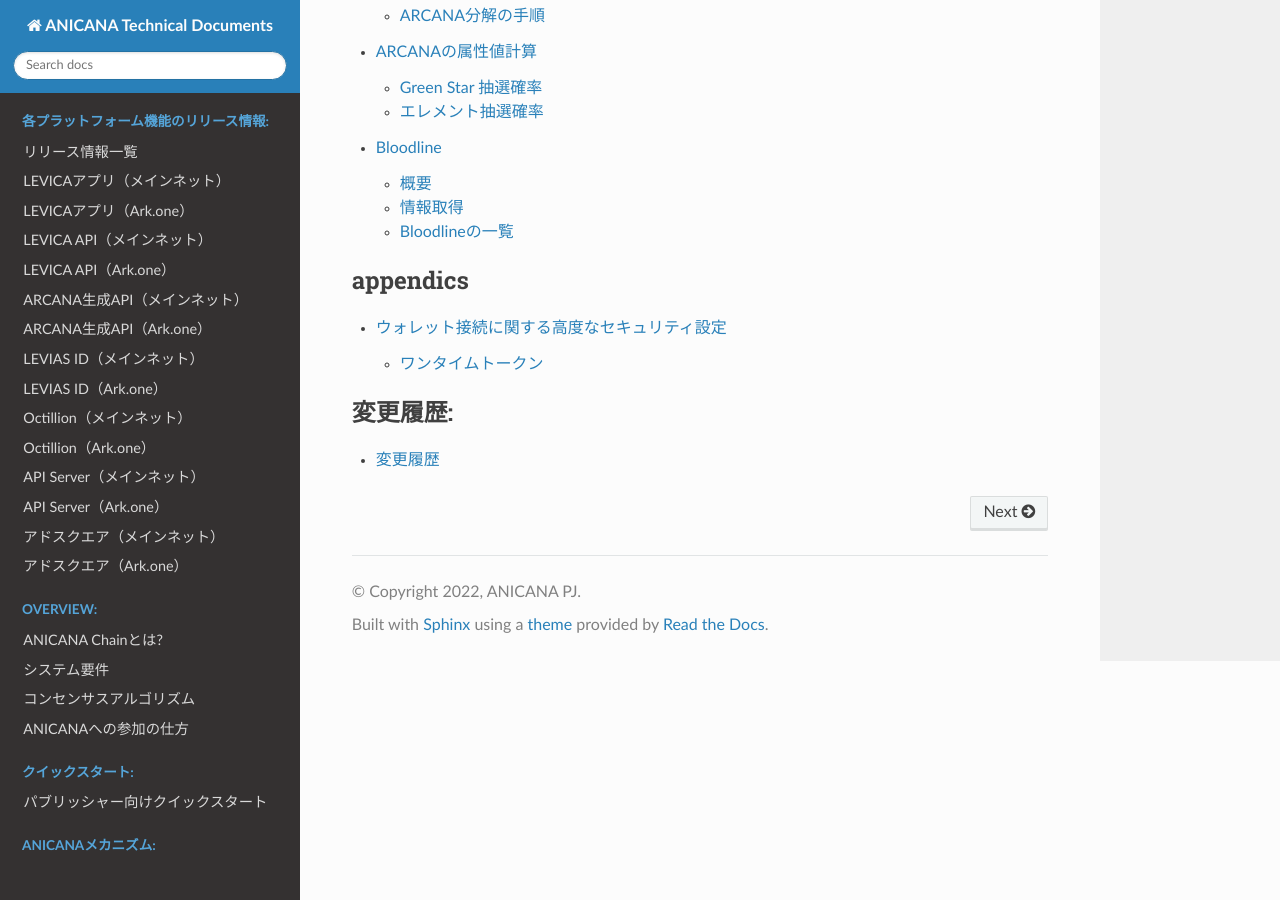
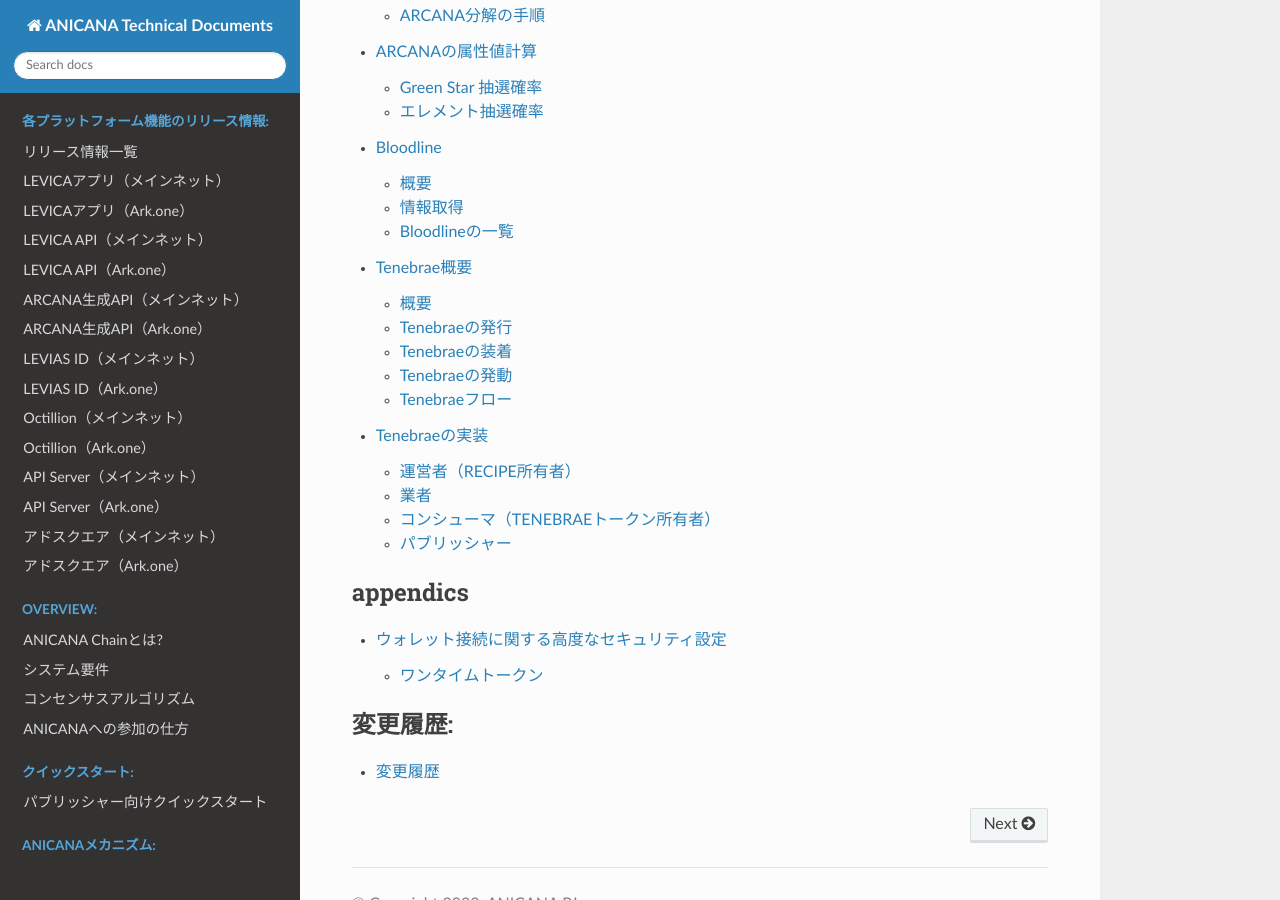
Before and after one commit to Orange-Code-Project/anicana-docs, a Sphinx documentation site: the page built from source/index.rst, in a window 1280 px wide and 900 px high, scrolled down 6156 px. Built offline with Sphinx 7.4.7 and the Read the Docs theme 2.0.0, drawn with Linux system fonts in a browser that asks for light colours; some of the changed lines change nothing that is shown.

Commit message:
update
tenebraeページ作成

```diff
--- a/source/change-history/change-history.rst
+++ b/source/change-history/change-history.rst
@@ -7,6 +7,10 @@
     :align: center
 
     "No", "更新日", "バージョン", "変更内容"
+    "25.", "2024/04/26", "1.5.0", "| tenebrae概要
+    | tenebrae実装
+    | 　⇒ページを作成
+    | 　"
     "24.", "2024/04/21", "1.4.8", "| Bloodline
     | 　⇒Bloodlineの一覧を更新
     | 　"
--- /dev/null
+++ b/source/contract-info/tenebraeImplementation.rst
@@ -0,0 +1,348 @@
+###########################
+Tenebraeの実装
+###########################
+
+概要図
+
+   .. figure:: ../img/tenebrae/tenebrae.png
+
+運営者（RECIPE所有者）
+====================================================
+
+スキルコントラクト
+^^^^^^^^^^^^^^^^^^^^^^^^^^^^^^^^^^^^^^^^^^^^^^^^^^^^^^^^^^
+
+ITenebraeSkillインターフェースを実装したコントラクトを作成(ITenebraeSkill.sol)::
+
+        @notice skillを発動する
+        @param tenebraeInfo 対象tenebrae
+        @return 発動効果
+        function activate (TenebraeTokenInfo calldata tenebraeInfo) external returns (ActivationEffect memory);
+
+TenebraeTokenInfo[]::
+
+        struct TenebraeTokenInfo {
+                uint256 id;                 // Tenebrae ID
+                uint256 attachedTo;         // 装着先 ID
+                uint16  activationCount;    // SKILL発動回数
+                uint8   attachedTokenType;  // 装着先種別（TenebraeConst.TOKEN_TYPE_XXXX）
+                uint8   attachedSlot;       // 装着スロット番号
+                address skill;              // スキル
+                uint256        skillSet;    // スキルセット（スキル内の分類）
+        }
+
+ActivationEffect[]::
+
+        struct ActivationEffect {
+                int16[6] abilityValues; // 装着先の能力値の増減値
+                int16[6] abilityRatios; // 装着先の能力地のの増減率
+                bool[6]  resetAbility;  // true: 能力増減値をリセット
+                bool     dismissal;     // true: 実行後にTenebraeは装着スロットから外す。false: スロットから外さない
+                string   skillMetadata; // 発動結果として設定するメタデータ
+        }
+
+TenebraeConst::
+
+        contract TenebraeConst {
+            uint8 public constant TOKEN_TYPE_NONE = 0;
+            uint8 public constant TOKEN_TYPE_SHARD = 1;
+            uint8 public constant TOKEN_TYPE_ARCANA = 2;
+            uint8 public constant TOKEN_TYPE_PERSONA = 3;
+            uint8 public constant TOKEN_TYPE_EGG = 4;
+
+            uint8 public constant EVENT_MINT = 0;
+            uint8 public constant EVENT_ATTACH = 1;
+            uint8 public constant EVENT_ACTIVATE = 2;
+            uint8 public constant EVENT_VANISH = 3;
+        }
+
+スキルコントラクトの登録
+^^^^^^^^^^^^^^^^^^^^^^^^^^^^^^^^^^^^^^^^^^^^^^^^^^^^^^^^^^
+
+ITenebraeSkillインターフェースを実装したコントラクトを登録(RecipeController.sol)::
+
+     @notice TenebraeSkillを登録する
+     @param assesor //実装したコントラクトアドレス
+     @param description //説明
+     @return skillId
+     function registerSkill(address skill,string calldata description) public override onlyRegisterer returns (uint256)
+
+スキルコントラクトの参照
+^^^^^^^^^^^^^^^^^^^^^^^^^^^^^^^^^^^^^^^^^^^^^^^^^^^^^^^^^^
+
+ITenebraeSkillインターフェースを実装したコントラクトを参照(RecipeController.sol)::
+
+     @param skillId
+     @return RegisteredInfo
+     function getSkill(uint256 skillId) public override view returns (RegisteredInfo memory)
+
+複数用::
+
+     @param offset
+     @param limit
+     @return RegisteredInfo
+     function getSkills(uint256 offset,uint256 limit) public override view returns (RegisteredInfo[] memory)
+
+登録されているskillの個数を取得::
+
+     function getLastSkillId() public override view returns (uint256)
+
+TenebraeConst::
+
+     struct RegisteredInfo {
+             uint256 id;
+             address contractAddr;
+             string  description;
+     }
+
+生成条件コントラクト
+^^^^^^^^^^^^^^^^^^^^^^^^^^^^^^^^^^^^^^^^^^^^^^^^^^^^^^^^^^
+
+ITenebraeMintAssesorインターフェースを実装したコントラクトを作成(ITenebraeMintAssesor.sol)::
+
+        @notice Tenebraeの生成条件が合致するか否かを判定する。
+        @param tokenType トークンのタイプ TenebraeConst.TOKEN_TYPE_XXXX
+        @param ids 消費するトークンIDの配列
+        @param amounts 消費するトークンの数量
+        @return true: 指定条件でmint可能、false: 指定条件ではmintできない
+        function asses(uint8 tokenType,uint256[] calldata ids,uint256[] calldata amounts) external view returns (bool);
+
+生成条件コントラクトの登録
+^^^^^^^^^^^^^^^^^^^^^^^^^^^^^^^^^^^^^^^^^^^^^^^^^^^^^^^^^^
+
+ITenebraeMintAssesorインターフェースを実装したコントラクトを登録(RecipeController.sol)::
+
+        @notice TenebraeMintAssesorを登録する
+        @param assesor //実装したコントラクトアドレス
+        @param description //説明
+        @return assesorId
+        function registerAssesor(address assesor,string calldata description) public override onlyRegisterer returns (uint256)
+
+生成条件コントラクトの参照
+^^^^^^^^^^^^^^^^^^^^^^^^^^^^^^^^^^^^^^^^^^^^^^^^^^^^^^^^^^
+
+ITenebraeMintAssesorインターフェースを実装したコントラクトを参照(RecipeController.sol)::
+
+     @param assesorId
+     @return RegisteredInfo
+     function getAssesor(uint256 assesorId) public override view returns (RegisteredInfo memory)
+
+複数用::
+
+     @param offset
+     @param limit
+     @return RegisteredInfo
+     function getAssesors(uint256 offset,uint256 limit) public override view returns (RegisteredInfo[] memory)
+
+登録されているskillの個数を取得::
+
+     function getLastAssesorId() public override view returns (uint256)
+
+RECIPE生成
+^^^^^^^^^^^^^^^^^^^^^^^^^^^^^^^^^^^^^^^^^^^^^^^^^^^^^^^^^^
+
+Recipeをmint(Recipe.sol)::
+
+        @notice mint
+        @param to 発行先のaddress
+        @param skillId 付与するskillId
+        @param assesorId 生成条件のId
+        @return 生成したTenebrae token のID
+        function mint(address to,uint256 skillId,uint256 skillSet,uint256 assesorId) public onlyMinter returns (uint256)
+
+TokenInfo::
+
+        struct TokenInfo {
+                uint256 id;        // RECIPE ID
+                address assesor;   // TenebraeのMINT条件確認コントラクト
+                address skill;     // スキル
+                uint256 skillSet;  // スキル内の分類
+        }
+
+ARCANAトークン/PERSONAトークンの能力値の取得
+^^^^^^^^^^^^^^^^^^^^^^^^^^^^^^^^^^^^^^^^^^^^^^^^^^^^^^^^^^
+
+能力値の増減の取得(TenebraeHost.sol)::
+
+        @param hostType TenebraeConst.TOKEN_TYPE_XXXX
+        @param hostId
+        @return HostInfo
+        function hostInformation(uint8 hostType,uint256 hostId) public view returns (HostInfo memory)
+
+HostInfo::
+
+        /// @notice 能力の増減の保持
+        struct HostInfo {
+                /// @notice ARCANA/PERSONA
+                uint8 hostType;
+                /// @notice tokenId of ARCANA/PERSONA
+                uint256 hostId;
+                /// @notice slot for attach TENEBRAE
+                uint256[] slot;
+                /// @notice metadata of the result of activation of TENEBRAE
+                string[] activatedMetadata;
+                /// @notice increments of attribute values
+                int32[6] incrementValues;
+                /// @notice multiplier of attribute values (1/100000)
+                int32[6] incrementRatios;
+        }
+
+
+Arcanaの能力値（原始値＋補正値）を取得(TenebraeHost.sol)::
+
+        @notice Arcanaの能力値（原始値＋補正値）を取得する。
+        @param tokenId ArcanaのtokenId
+        @return original Arcanaの原始能力値
+        @return currentAbilities 補正済みの能力値
+        function getArcanaParameters(uint256 tokenId) external view returns (IArcana.Parameters memory original,uint16[] memory currentAbilities)
+
+Personaの能力値（原始値＋補正値）を取得(TenebraeHost.sol)::
+
+        @notice Personaの能力値（原始値＋補正値）を取得する。
+        @param tokenId PersonaのtokenId
+        @return original Personaの原始能力値
+        @return currentAbilities 補正済みの能力値
+        function getPersonaParameters(uint256 tokenId) external view returns (uint16[] memory original,uint16[] memory currentAbilities)
+
+装着済みTENEBRAEの一覧取得
+^^^^^^^^^^^^^^^^^^^^^^^^^^^^^^^^^^^^^^^^^^^^^^^^^^^^^^^^^^
+
+装着済みのTENEBRAEのリストを取得(TenebraeHost.sol)::
+
+        @notice ARCANA/PERSONAに装着済みのTENEBRAEのリストを取得する
+        @param hostType 対象ARCANA/PERSONA別 TenebraeConst.TOKEN_TYPE_XXXX
+        @param hostId 対象ARCANA/PERSONAのID
+        @return 装着スロットの装着状態（0は未装着を表す)
+        function getAttached(uint8 hostType,uint256 hostId) public view validType(hostType) returns (uint256[] memory)
+
+履歴の取得
+^^^^^^^^^^^^^^^^^^^^^^^^^^^^^^^^^^^^^^^^^^^^^^^^^^^^^^^^^^
+履歴を取得(TenebraeHost.sol)::
+
+        @param tenebraeId テネブラエID
+        @return history
+        @dev 履歴の取得
+        function getHistory(uint256 tenebraeId) public override view returns(History[] memory)
+
+TokenInfo::
+
+        struct History {
+                uint8   eventType;      // TenebraeConst.EVENT_XXX
+                uint64  timestamp;
+                address triggeredBy;    // 実行者アドレス msg.sender
+        }
+
+能力値変更functionへのアクセス権の付与・剥奪
+^^^^^^^^^^^^^^^^^^^^^^^^^^^^^^^^^^^^^^^^^^^^^^^^^^^^^^^^^^
+
+アクセス権の付与(TenebraeGameIF .sol)::
+
+        function grantAccess(address _addr) public onlyAuthority
+
+アクセス権の剥奪(TenebraeGameIF .sol)::
+
+        function revokeAccess(address _addr) public onlyAuthority
+
+業者
+============================================
+
+TENEBRAEトークン生成
+^^^^^^^^^^^^^^^^^^^^^^^^^^^^^^^^^^^^^^^^^^^^^^^^^^^^^^^^^^
+
+TENEBRAEのmint(Recipe.sol)::
+
+        @param recipeId
+        @param mintTo
+        @param shardIds // 消費するshardのid
+        @param amounts  // 消費するshardの量
+        function produceByShard(uint256 recipeId,address mintTo,uint256[] calldata shardIds,uint256[] calldata amounts) public onlyOwner validToken(recipeId) returns (uint256)
+
+コンシューマ（TENEBRAEトークン所有者）
+============================================
+
+TENEBRAEトークンの装着
+^^^^^^^^^^^^^^^^^^^^^^^^^^^^^^^^^^^^^^^^^^^^^^^^^^^^^^^^^^
+
+ARCANA/PERSONAに装着(TenebraeHost.sol)::
+
+        @notice TENEBRAEをARCANA/PERSONAに装着する
+        @param hostType 装着先ARCANA/PERSONA別 TenebraeConst.TOKEN_TYPE_XXXX
+        @param hostId 装着先ARCANA/PERSONAのID
+        @param tenebraeId 装着先
+        @return 装着したスロットインデックス（0オリジン)
+        @dev 空きスロットがない場合はリバートメッセージ E10 でリバーとする
+        function attach(uint8 hostType,uint256 hostId,uint256 tenebraeId) public override returns (uint256)
+
+スキルの発動
+^^^^^^^^^^^^^^^^^^^^^^^^^^^^^^^^^^^^^^^^^^^^^^^^^^^^^^^^^^
+
+スキルの発動(TenebraeToken.sol)::
+
+        @notice active
+        @param tenebraeId 対象TENEBRAE
+        function activate(uint256 tenebraeId)
+
+パブリッシャー
+=====================================
+
+TENEBRAEの発動により設定されたメタデータ一覧の取得
+^^^^^^^^^^^^^^^^^^^^^^^^^^^^^^^^^^^^^^^^^^^^^^^^^^^^^^^^^^
+
+SKILLの発動データのリストを取得(TenebraeHost.sol)::
+
+        @notice SKILLの発動データのリストを取得する。
+        @param hostType 対象ARCANA/PERSONA別 TenebraeConst.TOKEN_TYPE_XXXX
+        @param hostId 対象ARCANA/PERSONAのID
+        @return スキル発動データのリスト
+        function getActivatedSkills(uint8 hostType,uint256 hostId) external view validType(hostType) returns (ActivatedSkillInfo[] memory)
+
+スロット指定(TenebraeHost.sol)::
+
+        @notice SKILLの発動データを取得する
+        @param hostType 対象ARCANA/PERSONA別 TenebraeConst.TOKEN_TYPE_XXXX
+        @param hostId 対象ARCANA/PERSONAのID
+        @param slotIdx 対象装着スロットのインデックス
+        @return スキル発動データ
+        function getActivatedSkill(uint8 hostType,uint256 hostId,uint8 slotIdx) external view validType(hostType) returns (ActivatedSkillInfo memory)
+
+ActivatedSkillInfo::
+
+        /// @notice 発動したスキルのメタデータ情報
+        struct ActivatedSkillInfo {
+                /// @notice 装着スロットインデックス
+                uint8 slotIdx;
+                /// @notice 発動したSKILLのメタデータ
+                string metadata;
+        }
+
+TENEBRAEの発動により設定されたメタデータの消費
+^^^^^^^^^^^^^^^^^^^^^^^^^^^^^^^^^^^^^^^^^^^^^^^^^^^^^^^^^^
+
+SKILLの発動データを消費(TenebraeHost.sol)::
+
+        @notice SKILLの発動データを消費（削除-クリア）する。
+        @param hostType 対象ARCANA/PERSONA別
+        @param hostId 対象ARCANA/PERSONAのID
+        @param slotIdx 対象装着スロットのインデックス
+        function consumeActivatedData(uint8 hostType,uint256 hostId,uint8 slotIdx) public validType(hostType)
+
+ARCANAトークン/PERSONAトークンの能力値の取得
+^^^^^^^^^^^^^^^^^^^^^^^^^^^^^^^^^^^^^^^^^^^^^^^^^^^^^^^^^^
+
+運営者（RECIPE所有者）を参照
+
+ゲームの結果としての能力値の増減値の設定
+^^^^^^^^^^^^^^^^^^^^^^^^^^^^^^^^^^^^^^^^^^^^^^^^^^^^^^^^^^
+
+運営者（RECIPE所有者）を参照
+
+ARCANA/PERSONAの能力値の加減値・率を更新（権限付与が必要）
+^^^^^^^^^^^^^^^^^^^^^^^^^^^^^^^^^^^^^^^^^^^^^^^^^^^^^^^^^^^^^^^^^^^^^^^
+
+SKILLの発動データを消費(TenebraeHost.sol)::
+
+        @param hostType 対象ARCANA/PERSONA別
+        @param hostId 対象ARCANA/PERSONAのID
+        @param values HostInfoのincrementValuesに設定する値
+        @param ratios HostInfoのincrementRatiosに設定する値
+        function updateAbilities(uint8 hostType,uint256 hostId,int16[6] calldata values,int16[6] calldata ratios) public onlyGranted
--- /dev/null
+++ b/source/contract-info/tenebraeOverview.rst
@@ -0,0 +1,34 @@
+###########################
+Tenebrae概要
+###########################
+
+概要
+=====================================
+TenebraeとはARCANA/PERSONAに装着し、SKILLを発動することでさまざまな効果を得られるトークンである。
+
+Tenebraeの発行
+=====================================
+| TenebraeはRECIPEトークンを消費して発行ができる。
+| RECIPEの種類により、Tenebraeが発動できるSKILLが決定する。
+
+   .. figure:: ../img/tenebrae/tenebrae-set.png
+
+Tenebraeの装着
+=====================================
+| Tenebraeは1つのARCANA/PERSONAに対して、6個まで装着できる。
+| 一度装着したTenebraeは、取り外すことができない。
+| また、一度装着したTenebraeは、Tenebrae単体で移転することができない。ARCANA/PERSONAを移転した場合、装着したTenebraeもそのまま移転される。
+
+   .. figure:: ../img/tenebrae/tenebrae-add.png
+
+Tenebraeの発動
+=====================================
+| SKILLを発動することで、効果を得ることができる。
+| SKILLには発動条件・対価がある。
+
+   .. figure:: ../img/tenebrae/tenebrae-exe.png
+
+Tenebraeフロー
+=====================================
+
+   .. figure:: ../img/tenebrae/tenebrae-flow.png
--- a/source/index.rst
+++ b/source/index.rst
@@ -109,6 +109,8 @@
    /contract-info/decomposition
    /contract-info/attributes
    /contract-info/bloodline
+   /contract-info/tenebraeOverview
+   /contract-info/tenebraeImplementation
 
 .. toctree::
    :maxdepth: 2
```
Also changed, not shown: source/img/tenebrae/tenebrae-add.png (added), source/img/tenebrae/tenebrae-exe.png (added), source/img/tenebrae/tenebrae-flow.png (added), source/img/tenebrae/tenebrae-set.png (added), source/img/tenebrae/tenebrae.png (added).
